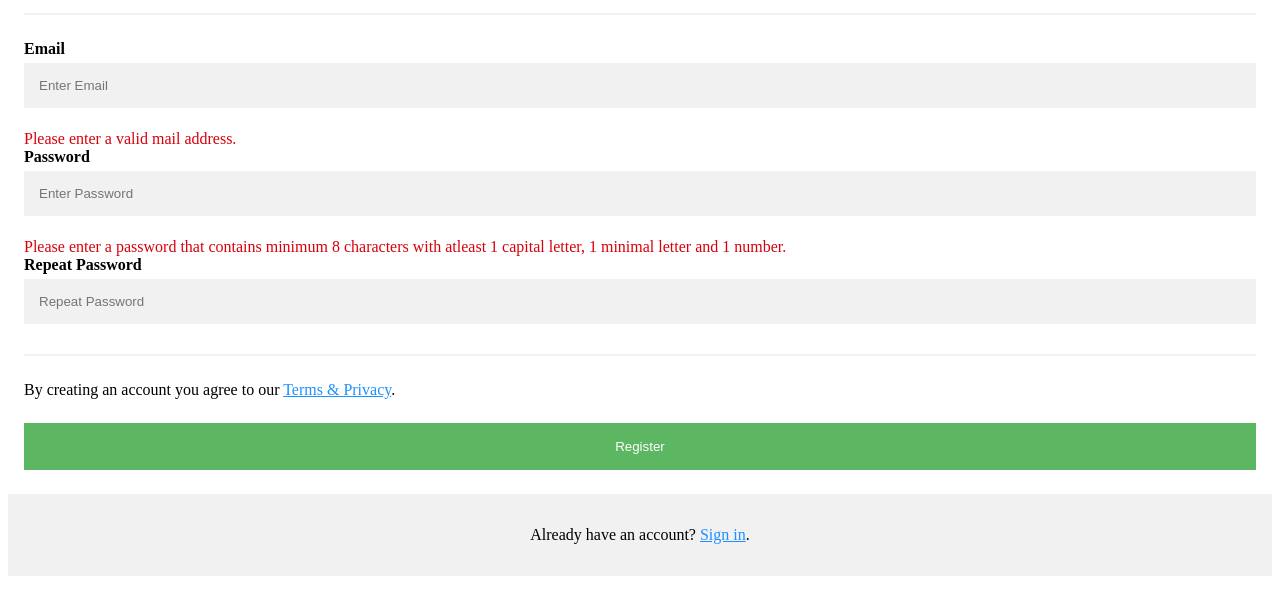
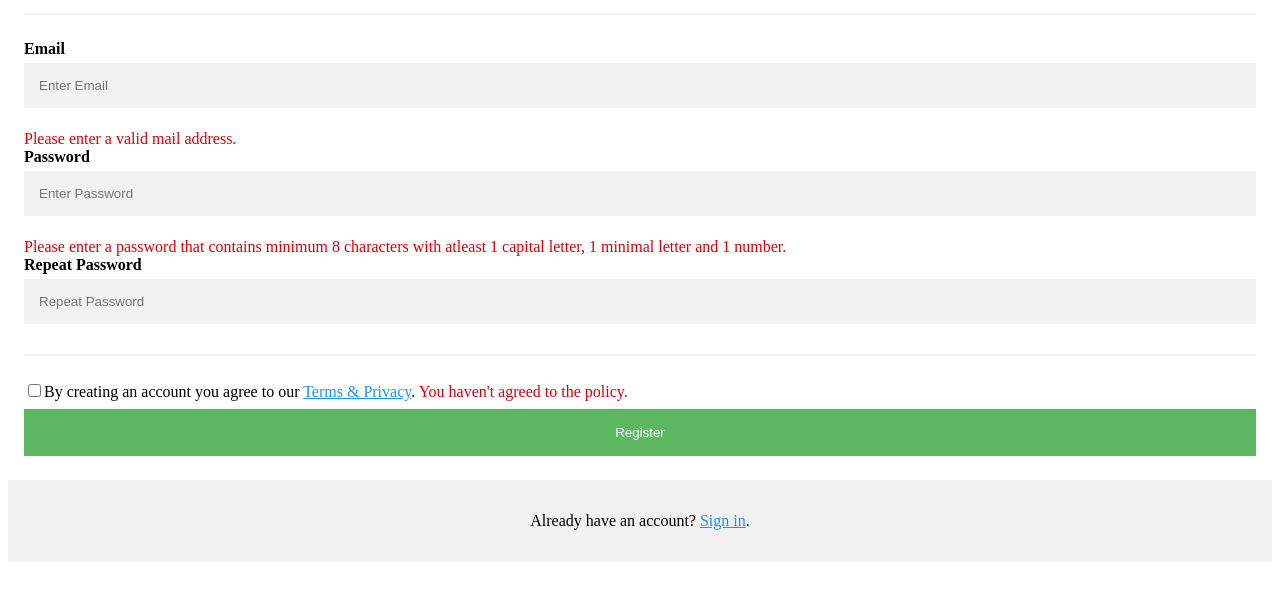
Before and after one commit to SMAILHEDAK/FormWithRegexp, a plain HTML site: page Index.html in a window 1280 px wide. Both pictures are taken after a click on the button "Register". Shown: the part 125-740 px from the top of the page. Drawn offline with Linux system fonts and the light colour scheme.

Commit message:
When repeat password loose focus it will now check if it's the same password, also added a checkbox to agree to the rules and checks if you checked it or not

```diff
--- a/Index.html
+++ b/Index.html
@@ -22,12 +22,13 @@
           <input type="password" placeholder="Enter Password" name="psw" id="psw" required>
           <span style="color: #D8000C;" id="errorPass"></span>
           <label for="psw-repeat"><b>Repeat Password</b></label>
-          <input type="password" placeholder="Repeat Password" name="psw-repeat" id="pswRep" required>
+          <input type="password" placeholder="Repeat Password" name="psw-repeat" id="pswRep" onblur="passMatch()" required>
           <span style="color: #D8000C;" id="errorPass2"></span>
           <hr>
 
-          <p>By creating an account you agree to our <a href="#">Terms & Privacy</a>.</p>
-          <button type="button" class="registerbtn" onclick="checkEmail();checkPsw();passMatch()">Register</button>
+          <input type="checkbox" ID="acceptRules">By creating an account you agree to our <a href="#">Terms & Privacy</a>.</input required>
+          <span style="color: #D8000C;" id="errorTicked"></span>
+          <button type="button" class="registerbtn" onclick="checkEmail();checkPsw();checkBoxTest()">Register</button>
         </div>
 
         <div class="container signin">
--- a/main.js
+++ b/main.js
@@ -38,3 +38,14 @@ function passMatch(){
         document.getElementById("errorPass2").innerHTML = "";
     }
     }
+
+//Checking if checkbox is ticked
+function checkBoxTest() {
+    var x = document.getElementById("acceptRules").checked;
+    if(x == false){
+    document.getElementById("errorTicked").innerHTML = "You haven't agreed to the policy.";
+    }
+    else{
+        document.getElementById("errorTicked").innerHTML = "";
+    }
+  }
```
